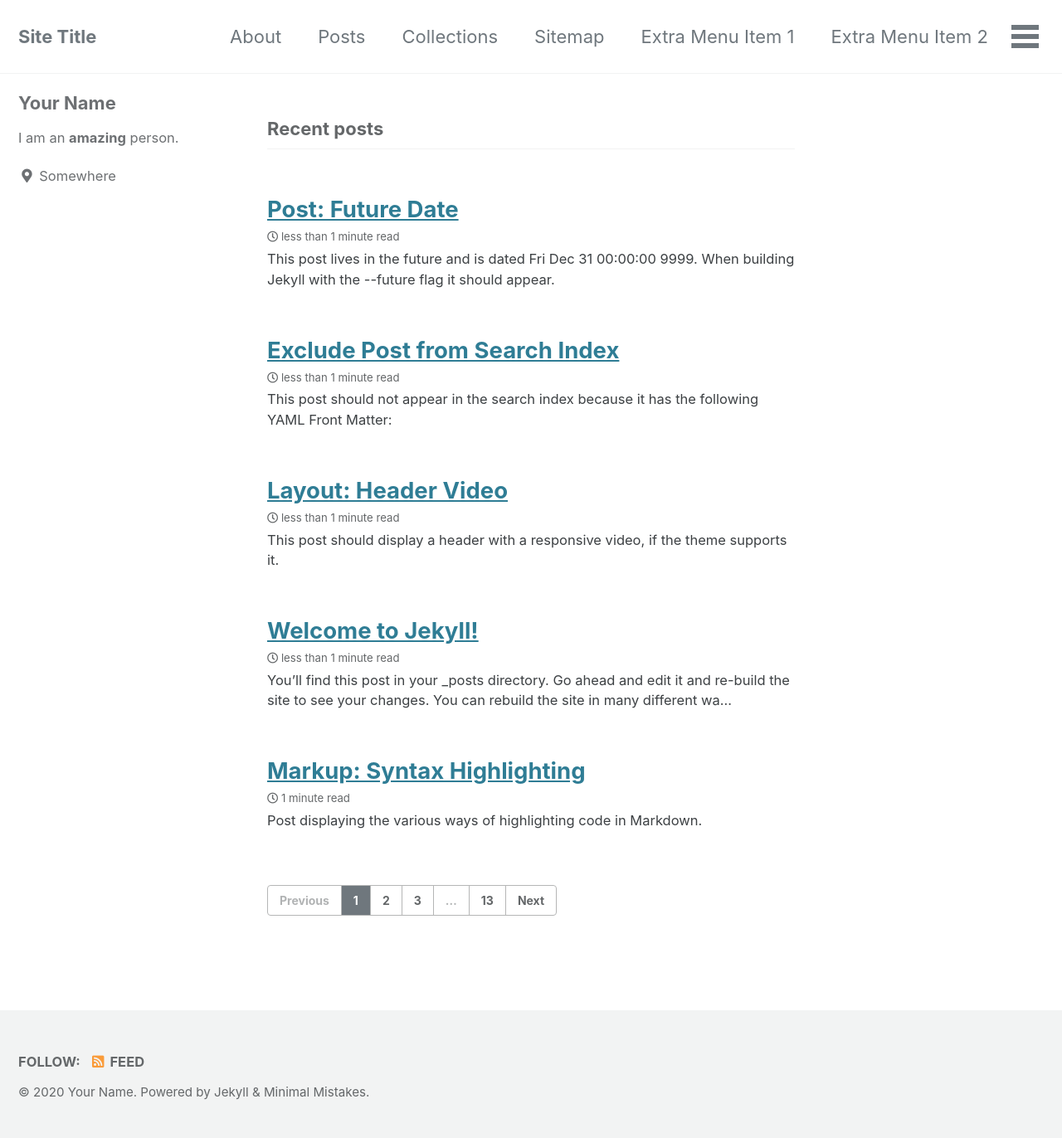
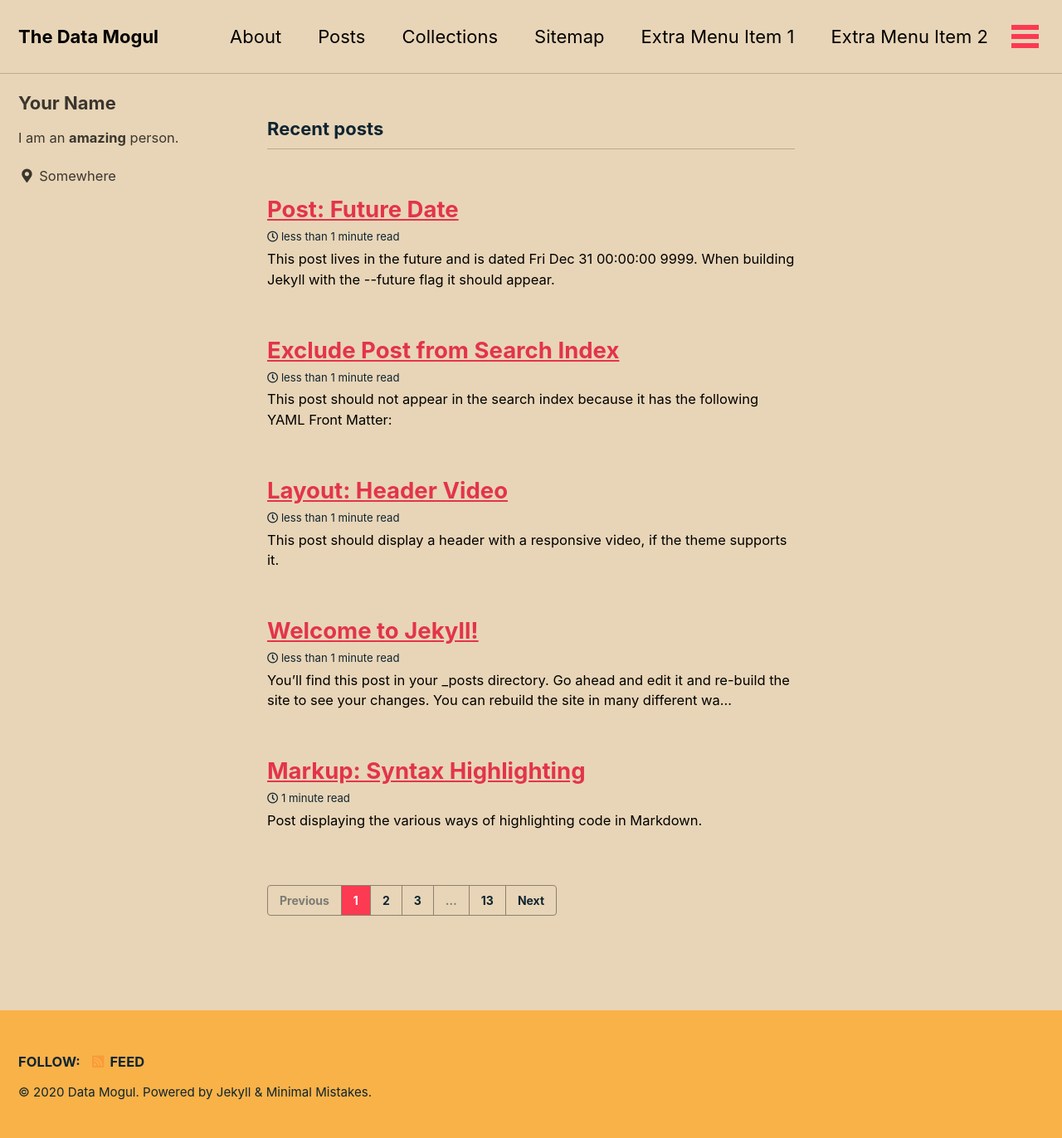
Before and after one commit to the-data-mogul/the-data-mogul3, a Jekyll site: the page built from index.html, in a window 1280 px wide. Shown: the whole page at 83% size. Built offline with Jekyll 4.4.1, drawn with Linux system fonts in a browser that asks for light colours; cached includes are drawn as plain includes; the list of posts is cut into pages by our own code.

Commit message:
Update _config.yml

```diff
--- a/_config.yml
+++ b/_config.yml
@@ -12,15 +12,15 @@
 
 theme                  : "minimal-mistakes-jekyll"
 # remote_theme           : "mmistakes/minimal-mistakes"
-minimal_mistakes_skin    : "default" # "air", "aqua", "contrast", "dark", "dirt", "neon", "mint", "plum", "sunrise"
+minimal_mistakes_skin    : "sunrise" # "air", "aqua", "contrast", "dark", "dirt", "neon", "mint", "plum", "default"
 
 # Site Settings
 locale                   : "en-US"
-title                    : "Site Title"
+title                    : "The Data Mogul"
 title_separator          : "-"
 subtitle                 : # site tagline that appears below site title in masthead
-name                     : "Your Name"
-description              : "An amazing website."
+name                     : "Data Mogul"
+description              : "The best curated content from YouTube in 2020 for free to enhance your knowledge and to help you start a career in the Data centric Industries. "
 url                      : # the base hostname & protocol for your site e.g. "https://mmistakes.github.io"
 baseurl                  : # the subpath of your site, e.g. "/blog"
 repository               : # GitHub username/repo-name e.g. "mmistakes/minimal-mistakes"
```
